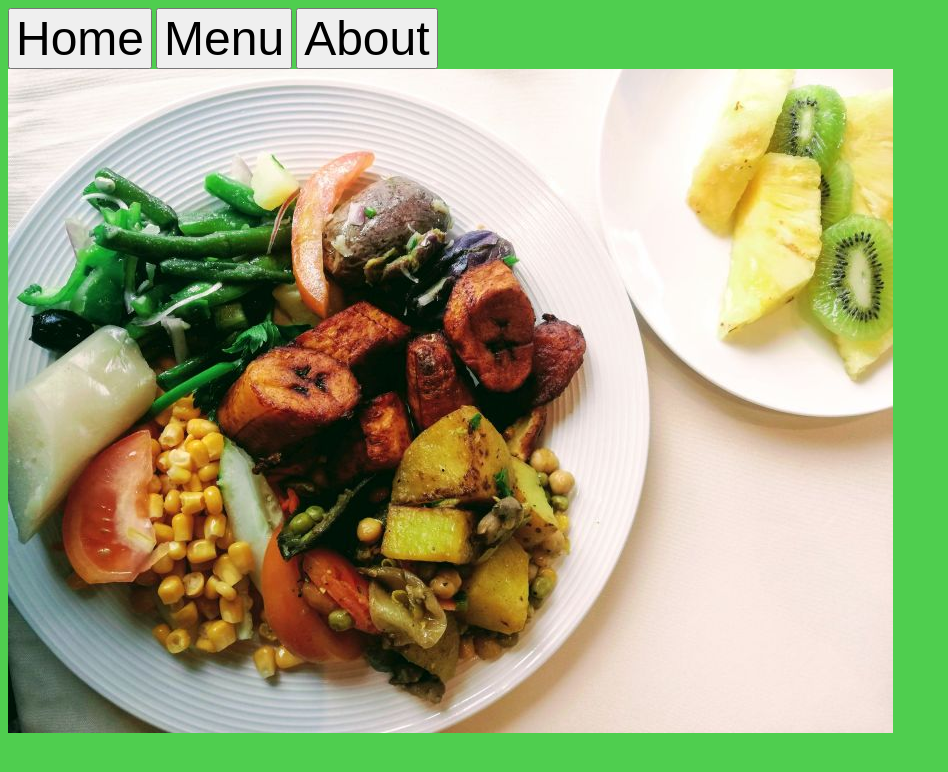
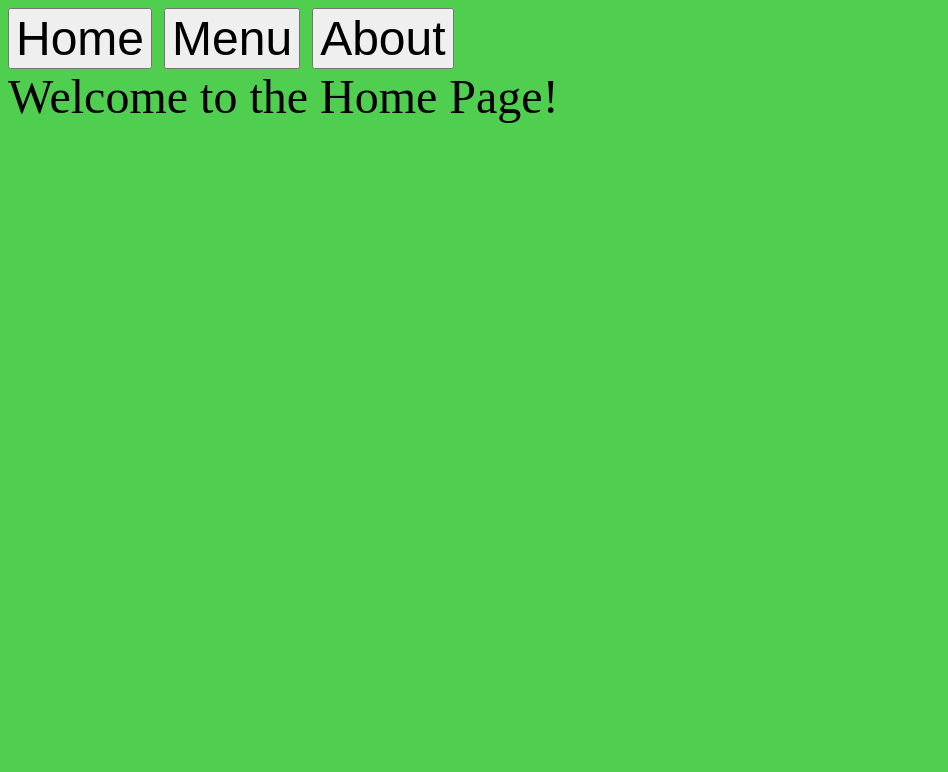
Before and after one commit to Mavs77/restaurant-page, a website built with webpack: page src/template.html in a window 1280 px wide. Shown: the whole page, without its empty margins (0-948 px from the left). Built offline with nearby package versions, Linux system fonts and the light colour scheme.

Commit message:
link established

```diff
--- a/src/about.js
+++ b/src/about.js
@@ -0,0 +1,5 @@
+export default function loadAbout() {
+    const aboutContent = document.createElement('div');
+    aboutContent.textContent = "This is the About Page!";
+    return aboutContent;
+}
--- a/src/home.js
+++ b/src/home.js
@@ -0,0 +1,5 @@
+export default function loadHome () {
+    const homeContent = document.createElement('div');
+    homeContent.textContent = 'Welcome to the Home Page!';
+    return homeContent
+}
--- a/src/index.js
+++ b/src/index.js
@@ -1,9 +1,31 @@
 import "./styles.css";
 
-import cover from './assets/cover-art.jpg'
+// import cover from './assets/cover-art.jpg'
 
-const imgElement = document.createElement('img');
-imgElement.src = cover;
-document.body.appendChild(imgElement)
+// const imgElement = document.createElement('img');
+// imgElement.src = cover;
+// document.body.appendChild(imgElement)
 
-console.log('connection is set!!!')
+// console.log('connection is set!!!')
+
+import loadHome from "./home";
+import loadAbout from "./about";
+import loadMenu from "./menu";
+
+function clearContent() {
+    const contentDiv = document.getElementById('content');
+    contentDiv.innerHTML = ''; //clear previous content
+}
+
+function loadPage(pageLoader) {
+    clearContent();
+    const contentDiv = document.getElementById('content');
+    contentDiv.appendChild(pageLoader())
+}
+
+document.getElementById('home-tab').addEventListener('click', () => loadPage(loadHome));
+document.getElementById('about-tab').addEventListener('click', () => loadPage(loadAbout));
+document.getElementById('menu-tab').addEventListener('click', () => loadPage(loadMenu));
+
+// Load the home page by default
+loadPage(loadHome);
--- a/src/menu.js
+++ b/src/menu.js
@@ -0,0 +1,5 @@
+export default function loadMenu() {
+    const menuContent = document.createElement('div');
+    menuContent.textContent = "This is the Menu Page!";
+    return menuContent;
+}
--- a/src/styles.css
+++ b/src/styles.css
@@ -1,5 +1,6 @@
 body {
     background-color: rgb(79, 206, 79);
+    font-size: 3rem;
 }
 
 button {
--- a/src/template.html
+++ b/src/template.html
@@ -8,13 +8,13 @@
 <body>
     <header>
         <nav>
-            <button>Home</button>
-            <button>Menu</button>
-            <button>About</button>
+            <button id="home-tab">Home</button>
+            <button id="menu-tab">Menu</button>
+            <button id="about-tab">About</button>
         </nav>
     </header>
 
-    <div id="conent">
+    <div id="content">
 
     </div>
 
```
